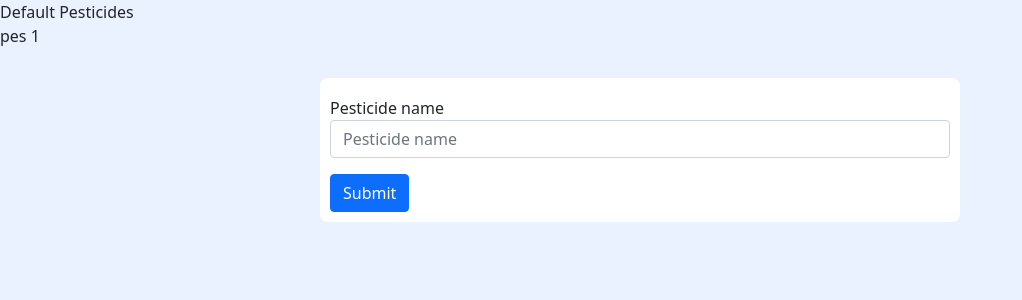
After one commit to uttampagda/Agreetech, a Django app: page /add_default_pesticide in a window 1280 px wide. The commit adds this page. Shown: the top 300 px of the page, without its empty margins (0-1022 px from the left). Run offline with Django 4.2, Linux system fonts and the light colour scheme; data comes from the database, SQL or seed files in the repository; both versions use the stored data as it was after the commit.

Commit message:
Default values done

```diff
--- a/adminaccess/admin.py
+++ b/adminaccess/admin.py
@@ -1,5 +1,5 @@
 from django.contrib import admin
-from .models import Farmer, Farm_info, Soil_test, Planting, Harvesting, Crop_selling, Fertilizer, Water_irrigation, Pesticide,Default_plant_seed_name,Default_plant_name
+from .models import Farmer, Farm_info, Soil_test, Planting, Harvesting, Crop_selling, Fertilizer, Water_irrigation, Pesticide,Default_plant_seed_name,Default_plant_name,Default_fertilizer,Default_pesticide
 
 # Register your models here.
 
@@ -14,3 +14,5 @@ admin.site.register(Water_irrigation)
 admin.site.register(Pesticide)
 admin.site.register(Default_plant_name)
 admin.site.register(Default_plant_seed_name)
+admin.site.register(Default_fertilizer)
+admin.site.register(Default_pesticide)
--- a/adminaccess/models.py
+++ b/adminaccess/models.py
@@ -132,3 +132,13 @@ class Default_plant_seed_name(models.Model):
     seed_name = models.CharField(max_length=50)
     def __str__(self):
         return self.seed_name
+
+class Default_fertilizer(models.Model):
+    fertilizer_name = models.CharField(max_length=50)
+    def __str__(self):
+        return self.fertilizer_name
+
+class Default_pesticide(models.Model):
+    pesticide_name = models.CharField(max_length=50)
+    def __str__(self):
+        return self.pesticide_name
--- a/adminaccess/urls.py
+++ b/adminaccess/urls.py
@@ -31,6 +31,8 @@ urlpatterns = [
     path('search_utm', views.search_utm, name="search_utm"),
     path('default_parameters', views.default_parameters, name="default_parameters"),
     path('default_plant_name', views.default_plant_name, name="default_plant_name"),
+    path('add_default_fertilizer', views.add_default_fertilizer, name="add_default_fertilizer"),
+    path('add_default_pesticide', views.add_default_pesticide, name="add_default_pesticide"),
     path('add_default_plant_name', views.add_default_plant_name, name="add_default_plant_name"),
     path('select_default_plant_name', views.select_default_plant_name, name="select_default_plant_name"),
     path('farmer_edit/farmer_id=<int:farmer_id>', views.farmer_edit, name="farmer_edit"),
--- a/adminaccess/views.py
+++ b/adminaccess/views.py
@@ -471,6 +471,30 @@ def select_default_plant_name(request):
             form.save()
             return redirect('default_plant_name')
 
+def add_default_fertilizer(request):
+    default_fertilizer = Default_fertilizer.objects.all()
+    if request.method == 'POST':
+        form = Default_fertilizer_Form(request.POST)
+        if form.is_valid():
+            form.save()
+            return redirect('add_default_fertilizer')
+    data = {
+        'default_fertilizer' : default_fertilizer
+    }
+    return render(request, 'Default_parameters/default_fertilizer.html',data)
+
+def add_default_pesticide(request):
+    default_pesticide = Default_pesticide.objects.all()
+    if request.method == 'POST':
+        form = Default_pesticide_Form(request.POST)
+        if form.is_valid():
+            form.save()
+            return redirect('add_default_pesticide')
+    data = {
+        'default_pesticide' : default_pesticide
+    }
+    return render(request, 'Default_parameters/default_pesticide.html',data)
+
 def farmer_edit(request, farmer_id):
     farmer = Farmer.objects.get(id=farmer_id)
     farmers = Farmer.objects.filter(id=farmer_id)
--- a/agritech/settings.py
+++ b/agritech/settings.py
@@ -43,6 +43,7 @@ INSTALLED_APPS = [
 
 MIDDLEWARE = [
     'django.middleware.security.SecurityMiddleware',
+    'whitenoise.middleware.WhiteNoiseMiddleware',
     'django.contrib.sessions.middleware.SessionMiddleware',
     'django.middleware.common.CommonMiddleware',
     'django.middleware.csrf.CsrfViewMiddleware',
--- a/templates/Default_parameters/default_parameters.html
+++ b/templates/Default_parameters/default_parameters.html
@@ -7,6 +7,8 @@
 <body>
 Default Parameters
 <button><a href="{% url 'default_plant_name'%}">Plant Names</a></button>
+<button><a href="{% url 'add_default_fertilizer'%}">Fertilizers</a></button>
+<button><a href="{% url 'add_default_pesticide'%}">Pesticides</a></button>
 
 </body>
 </html>
--- /dev/null
+++ b/templates/Default_parameters/default_pesticide.html
@@ -0,0 +1,32 @@
+<!DOCTYPE html>
+<html lang="en">
+<head>
+    {% load static %}
+    <meta charset="UTF-8">
+    <title>Default plant name Registration </title>
+    <link href="https://cdn.jsdelivr.net/npm/bootstrap@5.1.3/dist/css/bootstrap.min.css" rel="stylesheet">
+    <script src="https://cdn.jsdelivr.net/npm/bootstrap@5.1.3/dist/js/bootstrap.bundle.min.js"></script>
+    <link rel="stylesheet" href="{% static 'createuser.css' %}">
+
+</head>
+<body>
+Default Pesticides
+<div>
+    {% for pes in default_pesticide %}
+    <span>{{pes}}</span><br>
+    {% endfor %}
+</div>
+<div class="container create_user_form">
+    <form method="post" id="loginid" >
+        {% csrf_token %}
+        <div class="form-group mt-2">
+            <label>Pesticide name</label>
+            <input type="text" class="form-control"  name="pesticide_name"  placeholder="Pesticide name" >
+        </div>
+        <button type="submit" class="btn btn-primary mt-3">Submit</button>
+    </form>
+</div>
+
+
+</body>
+</html>
--- a/templates/Default_parameters/default_plant_name_reg.html
+++ b/templates/Default_parameters/default_plant_name_reg.html
@@ -17,7 +17,6 @@ Default plant names Registration
         <div class="form-group mt-2">
             <label>Plant name</label>
             <input type="text" class="form-control"  name="plant_name"  placeholder="Plant name" >
-            <input type="hidden" name="form_name"  value="plant_reg">
         </div>
         <button type="submit" class="btn btn-primary mt-3">Submit</button>
     </form>
@@ -38,10 +37,11 @@ Default plant names Registration
 
             <input type="text" class="form-control"  name="seed_name"  placeholder="Seed name" >
         </div>
-        <input type="hidden" name="form_name"  value="seed_reg">
         <button type="submit" class="btn btn-primary mt-3">Submit</button>
     </form>
 </div>
 
+
+
 </body>
 </html>
```
Also changed, not shown: adminaccess/form.py (+10 -0 lines), requirements.txt (added, +29 -0 lines), templates/Default_parameters/default_fertilizer.html (added, +32 -0 lines), adminaccess/migrations/0009_default_fertilizer.py (added), adminaccess/migrations/0010_default_pesticide.py (added), db.sqlite3, 1 other file.
